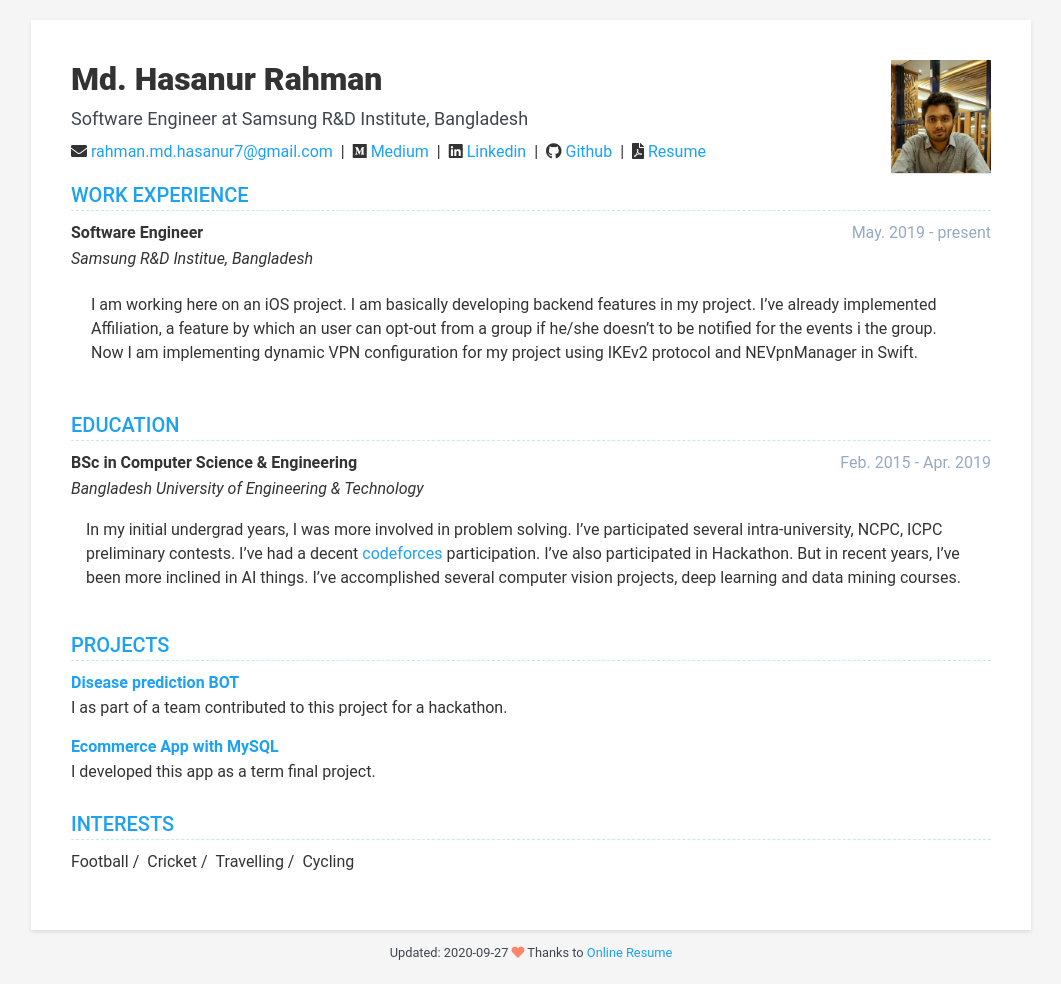
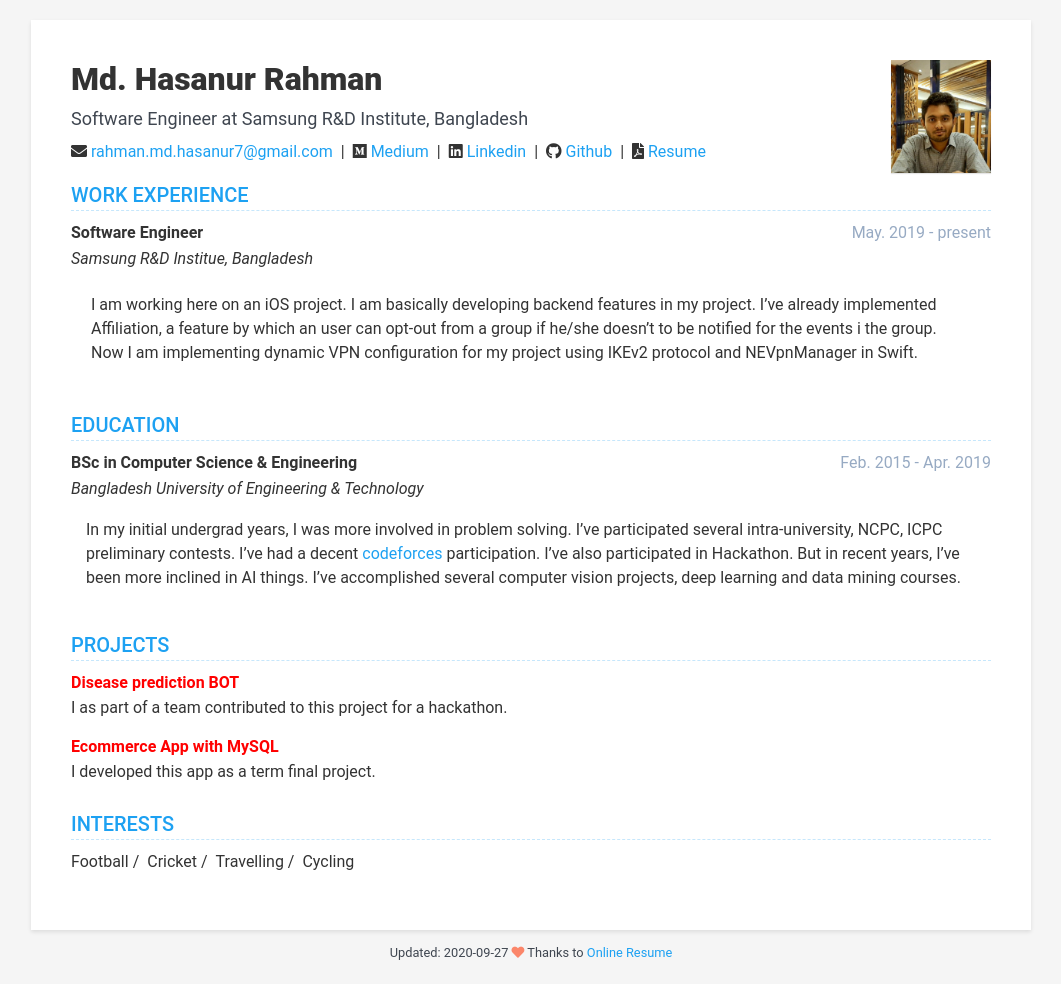
Before and after one commit to umma-salma/hasanur-rahman.github.io, a Jekyll site: the page built from index.html, in a window 1280 px wide. Shown: the whole page, without its empty margins (109-1170 px from the left). Built offline with Jekyll 4.4.1, drawn with Linux system fonts in a browser that asks for light colours; nearby versions of some CDN libraries.

Commit message:
updated projects
Signed-off-by: Md. Hasanur Rahman <hasanurrahman690@gmail.com>

```diff
--- a/_includes/projects.html
+++ b/_includes/projects.html
@@ -17,7 +17,7 @@
         {% if project.name %}
         <p class="project-name">
             {% if project.link %}
-            <a href="{{ project.link }}" target="_blank">{{ project.name }}</a>
+            <a href="{{ project.link }}" style="color:red" target="_blank">{{ project.name }}</a>
             {% else %}
             {{ project.name }}
             {% endif %}
```
